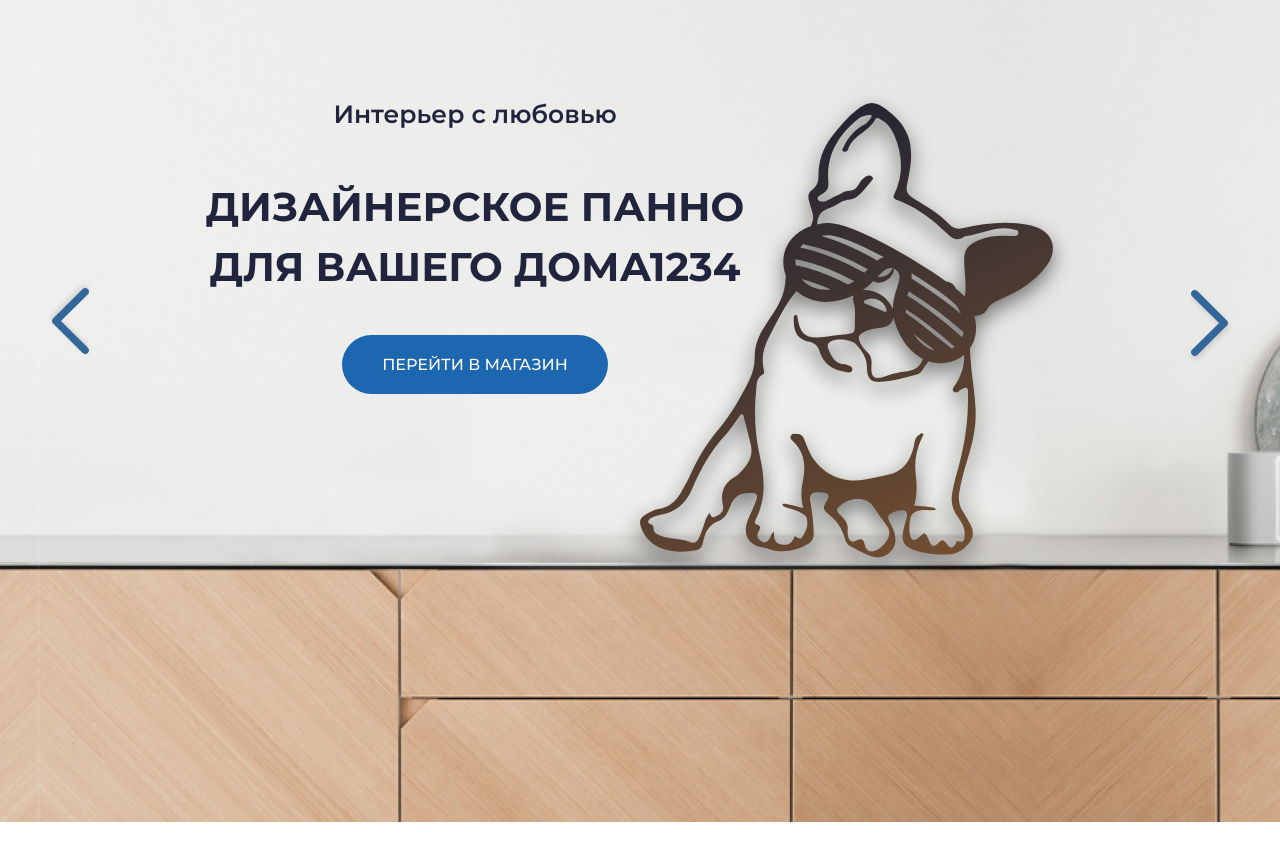
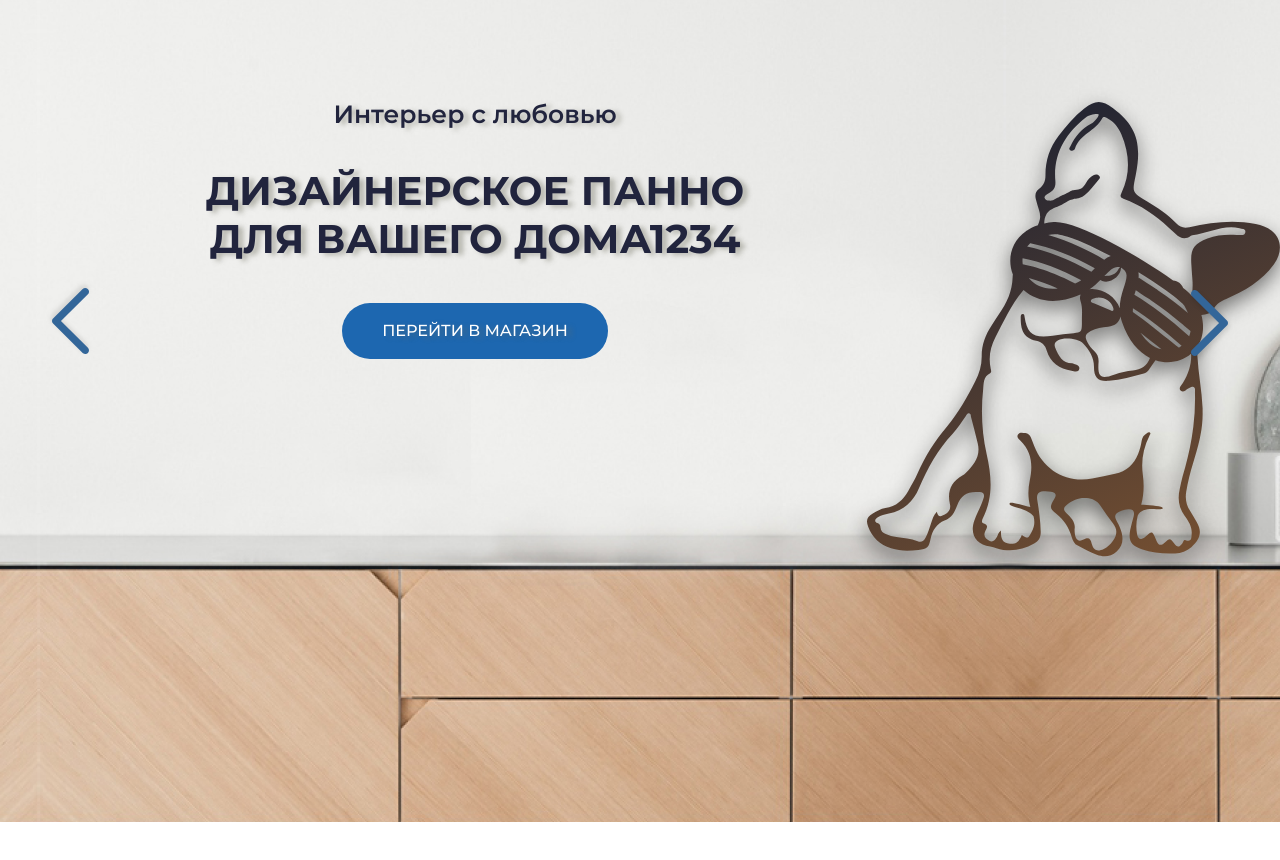
Before and after one commit to R4M45H/ShopDecor, a website: page ShopDecor/index.html in a window 1280 px wide. Shown: the part 78-938 px from the top of the page. Drawn offline with Linux system fonts and the light colour scheme.

Commit message:
shadowButton

```diff
--- a/ShopDecor/css/style.css
+++ b/ShopDecor/css/style.css
@@ -523,24 +523,37 @@ body.ie ._ibg img {
 }
 
 .slider__content {
+  display: -webkit-box;
+  display: -ms-flexbox;
+  display: flex;
+  -webkit-box-pack: justify;
+      -ms-flex-pack: justify;
+          justify-content: space-between;
+  max-width: 1125px;
+  height: auto;
   text-align: center;
+}
+
+.slider__content-description {
   max-width: 550px;
+  text-shadow: 5px 2px 5px #6a6a5a6c;
 }
 
 .slider__content-suptitle {
   font-size: 25px;
   line-height: 1;
-  margin-bottom: 50px;
+  margin-bottom: 40px;
 }
 
 .slider__content-title {
   font-size: 40px;
-  line-height: 1.5;
+  line-height: 1.2;
   text-transform: uppercase;
-  margin-bottom: 60px;
+  margin-bottom: 40px;
 }
 
 .slider__content-link {
+  display: inline-block;
   color: #fff;
   background-color: #1D67B0;
   text-transform: uppercase;
@@ -548,10 +561,15 @@ body.ie ._ibg img {
   padding: 20px 40px;
 }
 
+.slider__content-link:hover {
+  -webkit-box-shadow: 0px 8px 10px rgba(19, 62, 106, 0.3);
+          box-shadow: 0px 8px 10px rgba(19, 62, 106, 0.3);
+}
+
 .slider-dog {
-  position: relative;
-  top: -270px;
-  left: calc(50% - 100px);
+  /*  position: relative;
+  top: calc(10% - 100px);
+  left: calc(50% - 100px); */
   -webkit-filter: drop-shadow(0 8px 10px rgba(0, 0, 0, 0.5));
   filter: drop-shadow(0 8px 10px rgba(0, 0, 0, 0.5));
 }
--- a/ShopDecor/index.html
+++ b/ShopDecor/index.html
@@ -15,6 +15,7 @@
   <div class="slider _swiper">
     <div class="slider__item slider__item-1">
       <div class="slider__content">
+        <div class="slider__content-description">
           <p class="slider__content-suptitle">
             Интерьер с любовью
           </p>
@@ -37,14 +38,16 @@
         </defs>
       </svg>
       </div>
+    </div>
 
     <div class="slider__item slider__item-1">
       <div class="slider__content">
+        <div class="slider__content-description">
           <p class="slider__content-suptitle">
             Интерьер с любовью
           </p>
           <h2 class="slider__content-title">
-          Дизайнерское панно для вашего дома
+            Дизайнерское панно для вашего дома1234
           </h2>
           <a class="slider__content-link" href="#">Перейти в магазин</a>
         </div>
@@ -62,14 +65,15 @@
         </defs>
       </svg>
       </div>
-
+    </div>
     <div class="slider__item slider__item-1">
       <div class="slider__content">
+        <div class="slider__content-description">
           <p class="slider__content-suptitle">
             Интерьер с любовью
           </p>
           <h2 class="slider__content-title">
-          Дизайнерское панно для вашего дома
+            Дизайнерское панно для вашего дома1234
           </h2>
           <a class="slider__content-link" href="#">Перейти в магазин</a>
         </div>
@@ -87,14 +91,15 @@
         </defs>
       </svg>
       </div>
-
+    </div>
     <div class="slider__item slider__item-1">
       <div class="slider__content">
+        <div class="slider__content-description">
           <p class="slider__content-suptitle">
             Интерьер с любовью
           </p>
           <h2 class="slider__content-title">
-          Дизайнерское панно для вашего дома
+            Дизайнерское панно для вашего дома1234
           </h2>
           <a class="slider__content-link" href="#">Перейти в магазин</a>
         </div>
@@ -112,6 +117,8 @@
         </defs>
       </svg>
       </div>
+    </div>
+
   </div>
   <div class="about__more more__item_prev">
     <svg class="arrow-prev" width="45" height="74" viewBox="0 0 45 74" xmlns="http://www.w3.org/2000/svg">
@@ -153,6 +160,7 @@
       </defs>
     </svg>
   </div>
+  <div class="slider-quality__pagging"></div>
 </div>
 		<div class="wrapper _container">
 
```
Also changed, not shown: #src/_slider.html (+1 -1 lines), ShopDecor/css/style.min.css. Lines whose indentation alone changed are shown as unchanged.
